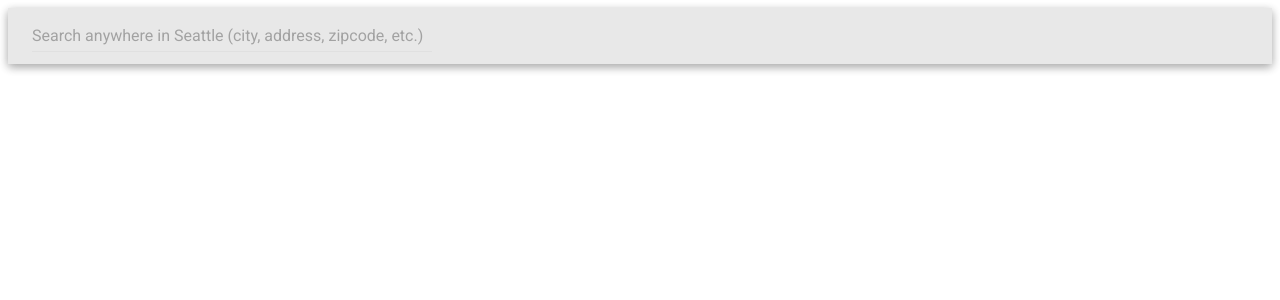
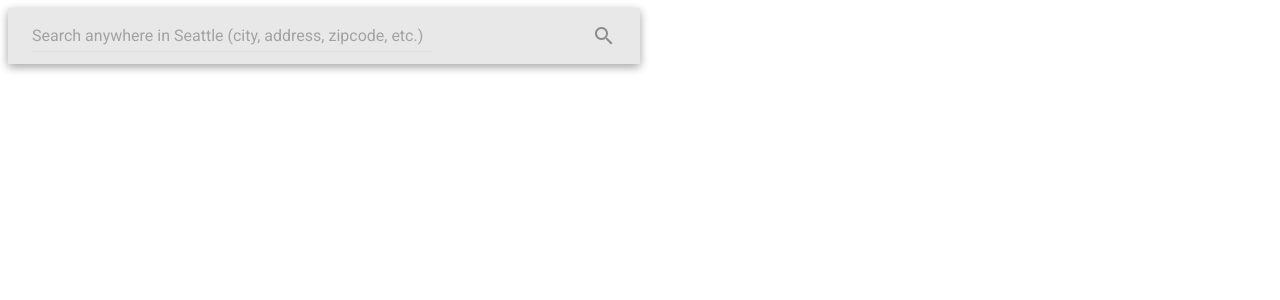
Before and after one commit to zhuhan0/seattle-life, a React app: page / in a window 1280 px wide. Shown: the top 300 px of the page. Built offline with nearby package versions, Linux system fonts and the light colour scheme.

Commit message:
finish mock SearchBar

```diff
--- a/src/SearchBar.jsx
+++ b/src/SearchBar.jsx
@@ -1,5 +1,5 @@
 import React from 'react';
-import { AutoComplete, Paper, Toolbar, ToolbarGroup } from 'material-ui';
+import { AutoComplete, FontIcon, Paper, Toolbar, ToolbarGroup } from 'material-ui';
 
 class SearchBar extends React.Component {
   constructor(props) {
@@ -11,7 +11,12 @@
 
   render() {
     return (
-      <Paper zDepth={2}>
+      <Paper
+        style={{
+          width: '50%',
+        }}
+        zDepth={2}
+      >
         <Toolbar>
           <ToolbarGroup>
             <AutoComplete
@@ -22,6 +27,9 @@
               }}
             />
           </ToolbarGroup>
+          <ToolbarGroup>
+            <FontIcon className="material-icons">search</FontIcon>
+          </ToolbarGroup>
         </Toolbar>
       </Paper>
     );
--- a/src/index.html
+++ b/src/index.html
@@ -4,6 +4,7 @@
   <meta charset="UTF-8">
   <title>Seattle</title>
   <link href="https://fonts.googleapis.com/css?family=Roboto:300,400,500" rel="stylesheet">
+  <link href="https://fonts.googleapis.com/icon?family=Material+Icons"rel="stylesheet">
 </head>
 <body>
   <div id="app"></div>
```
